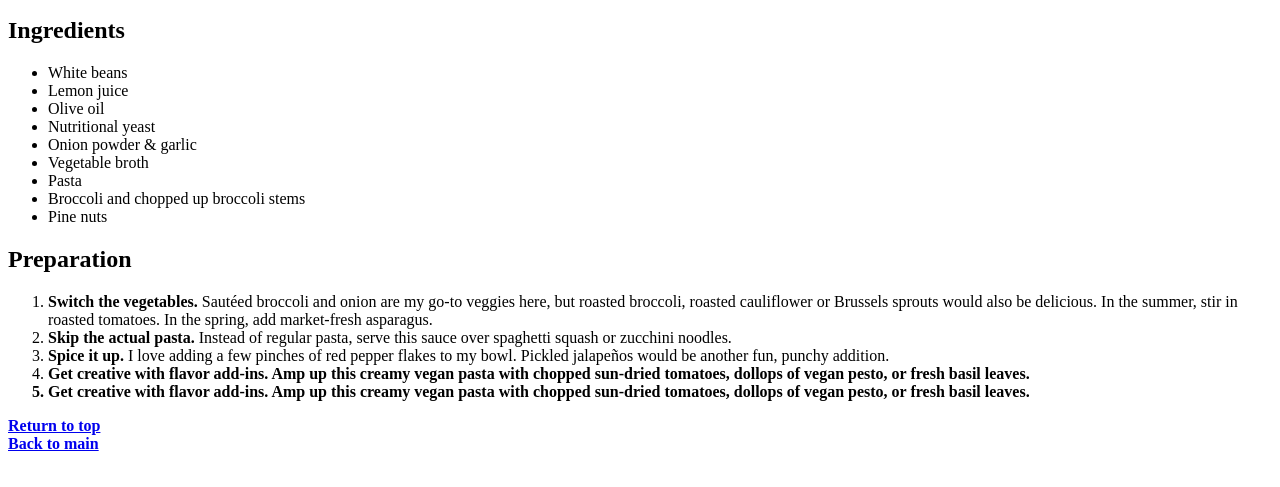
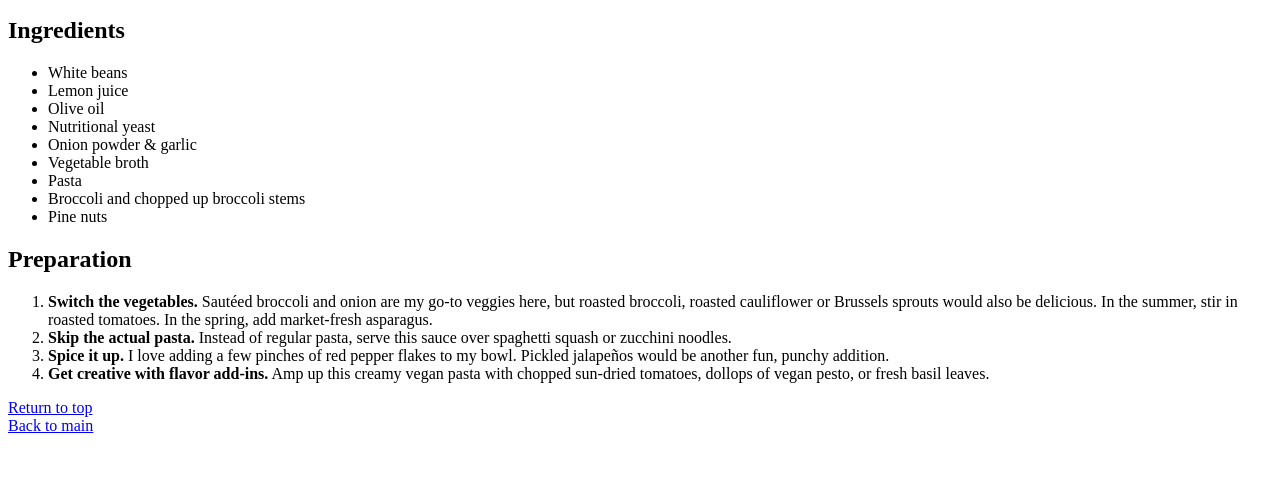
Before and after one commit to rmaddio/odin-recipes, a plain HTML site: page recipes/creamy-vegan-pasta.html in a window 1280 px wide. Shown: the part 101-588 px from the top of the page. Drawn offline with Linux system fonts and the light colour scheme.

Commit message:
Edit creamy-vegan-pasta.html
Insert </b> tag. Delete repeated instruction.

```diff
--- a/recipes/creamy-vegan-pasta.html
+++ b/recipes/creamy-vegan-pasta.html
@@ -25,7 +25,6 @@
         <li><b>Switch the vegetables.</b> Sautéed broccoli and onion are my go-to veggies here, but roasted broccoli, roasted cauliflower or Brussels sprouts would also be delicious. In the summer, stir in roasted tomatoes. In the spring, add market-fresh asparagus.</li>
         <li><b>Skip the actual pasta.</b> Instead of regular pasta, serve this sauce over spaghetti squash or zucchini noodles.</li>
         <li><b>Spice it up.</b> I love adding a few pinches of red pepper flakes to my bowl. Pickled jalapeños would be another fun, punchy addition.</li>
-        <li><b>Get creative with flavor add-ins. Amp up this creamy vegan pasta with chopped sun-dried tomatoes, dollops of vegan pesto, or fresh basil leaves.</li>
         <li><b>Get creative with flavor add-ins.</b> Amp up this creamy vegan pasta with chopped sun-dried tomatoes, dollops of vegan pesto, or fresh basil leaves.</li>
     </ol>
     <a href="#header">Return to top<br></a>
```
